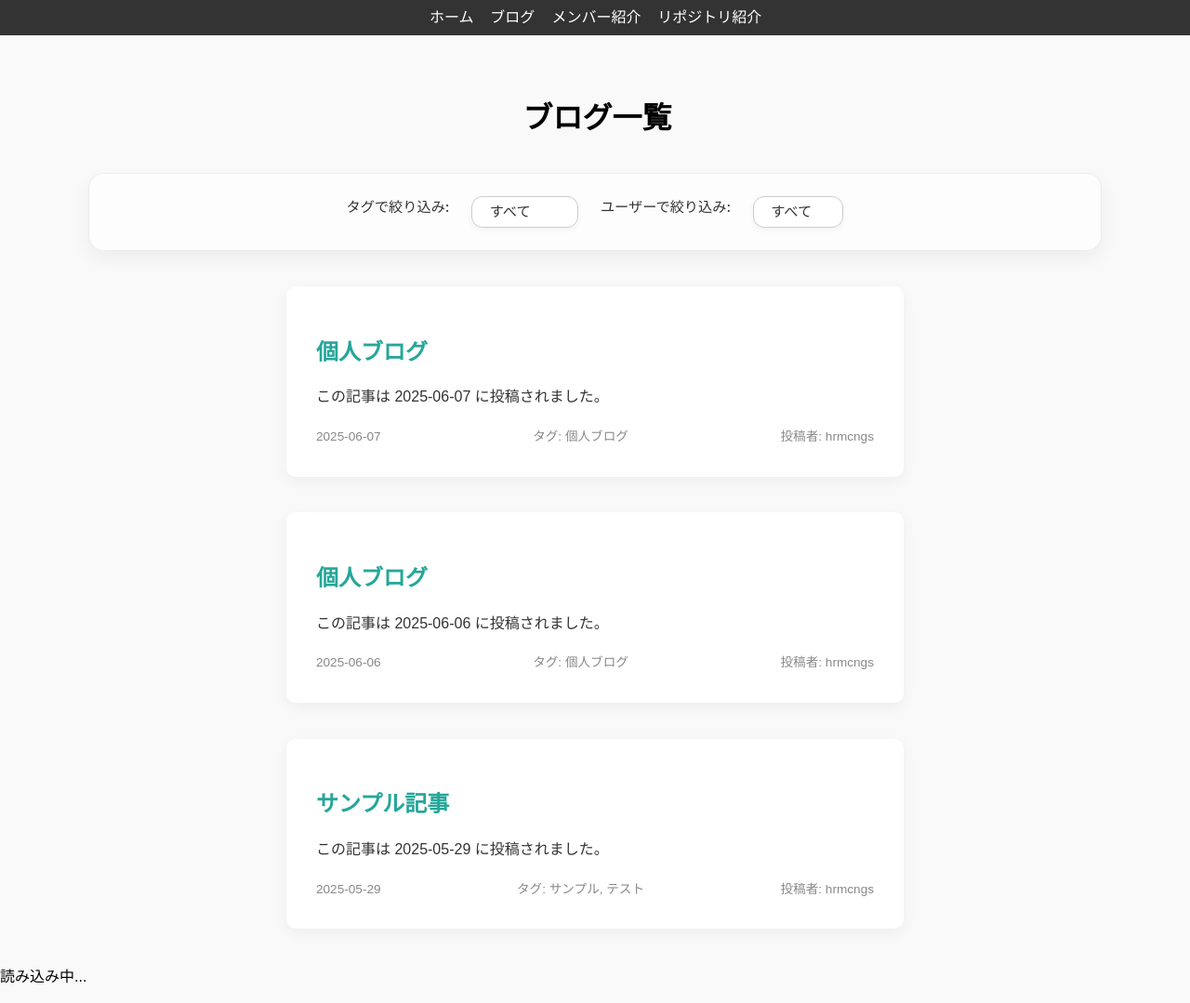
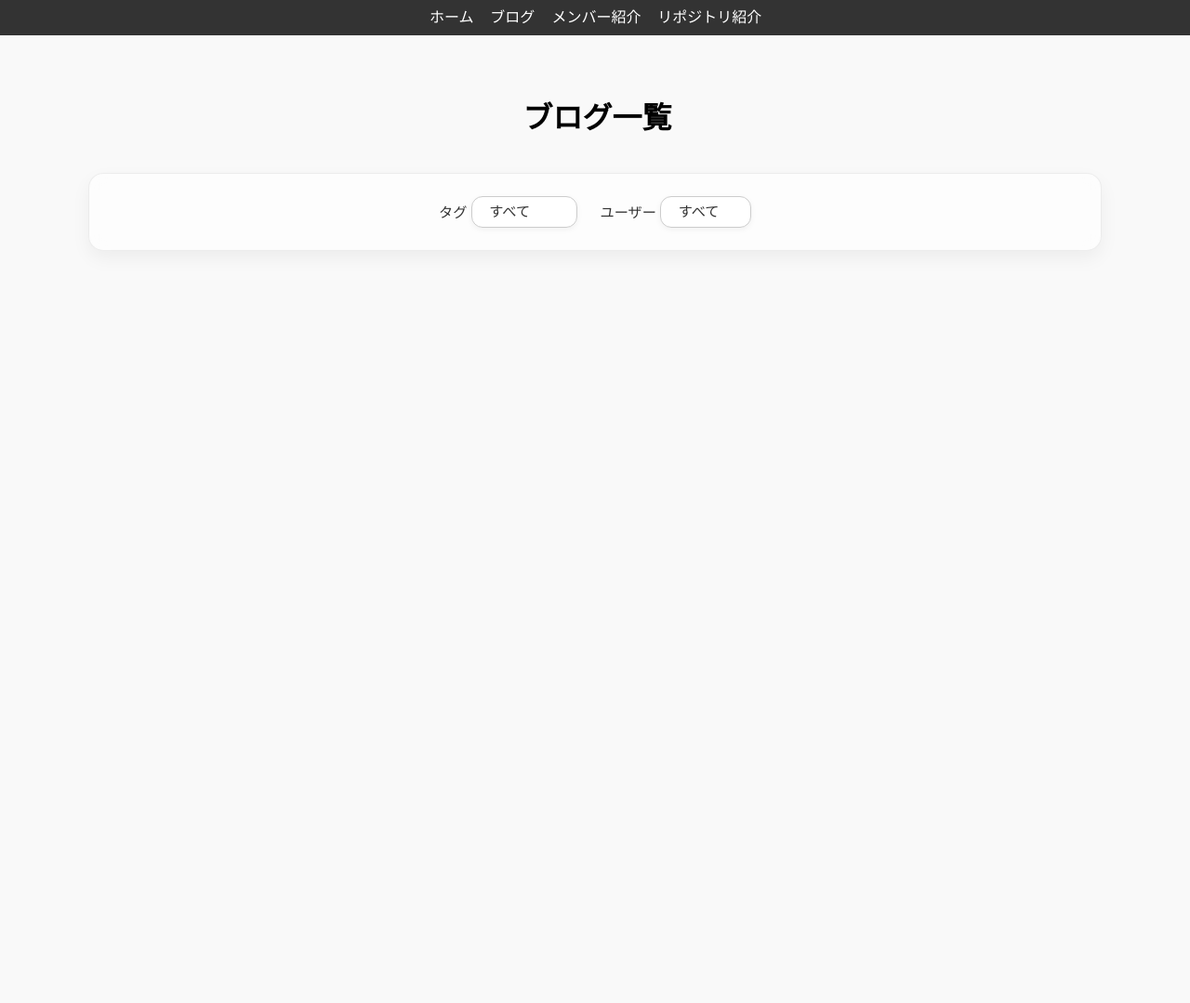
Before and after one commit to Drowse-Lab/Drowse-Lab, a Jekyll site: the page built from blog.html, in a window 1280 px wide. Shown: the whole page at 93% size. Built offline with Jekyll 4.4.1, drawn with Linux system fonts in a browser that asks for light colours; after the commit the page ends 900 px from its top, so only the background shows below that.

Commit message:
Update blog.html

```diff
--- a/blog.html
+++ b/blog.html
@@ -31,23 +31,26 @@ main_nav: true
   <main class="blog-main">
     <h1>ブログ一覧</h1>
 
-    <!-- フィルターセレクト -->
 <div class="filters">
-      <label for="tagFilter">タグで絞り込み:</label>
+  <div>
+    <label for="tagFilter">タグ</label>
     <select id="tagFilter">
       <option value="">すべて</option>
     </select>
-
-      <label for="authorFilter">ユーザーで絞り込み:</label>
+  </div>
+  <div>
+    <label for="authorFilter">ユーザー</label>
     <select id="authorFilter">
       <option value="">すべて</option>
     </select>
   </div>
+</div>
+
 
     <!-- 投稿一覧 -->
-    <div id="posts"></div>
+<!--     <div id="posts"></div>
       <p>読み込み中...</p>
-    </div>
+    </div> -->
     <script>
   window.allPosts = [
     {% for post in site.posts %}
```
Lines whose indentation alone changed are shown as unchanged.
